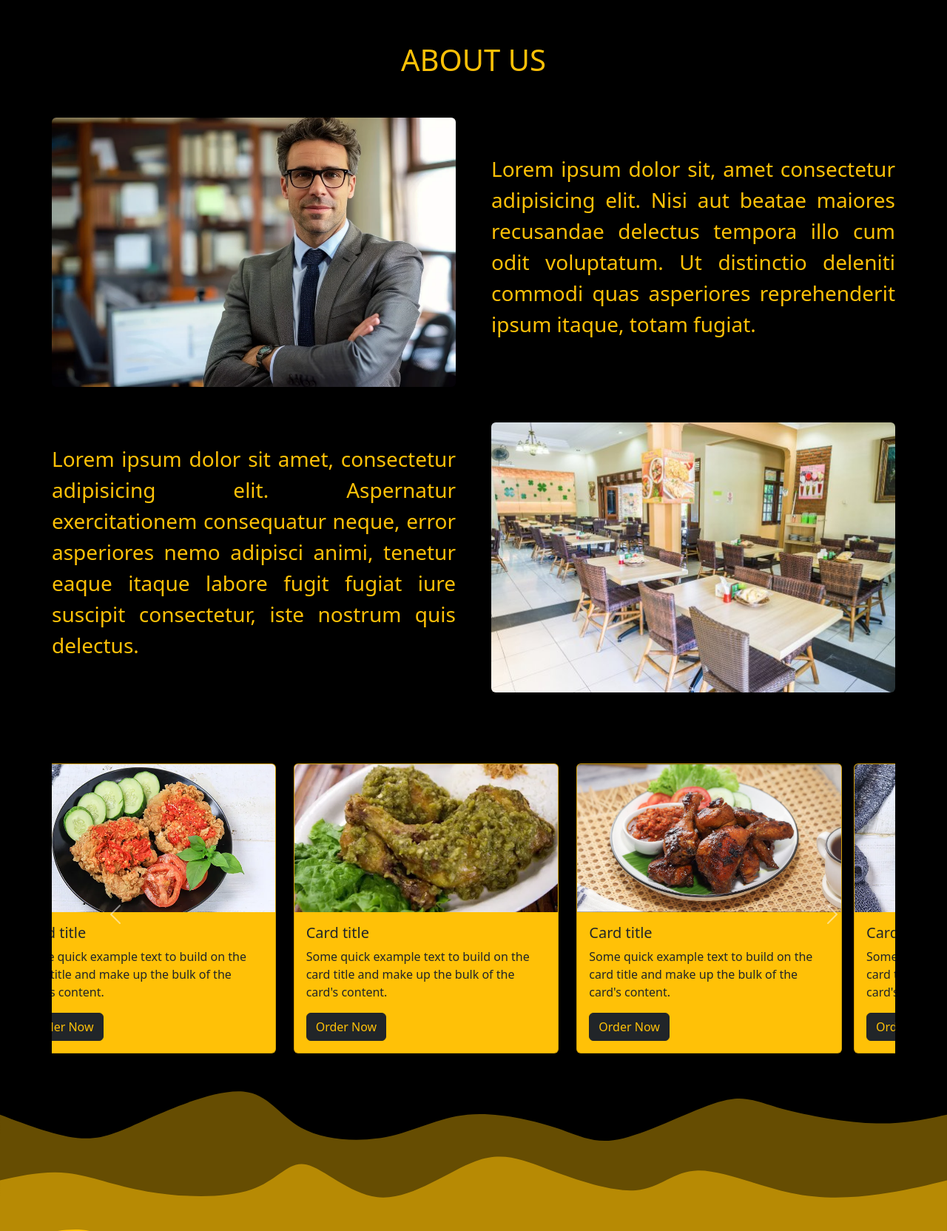
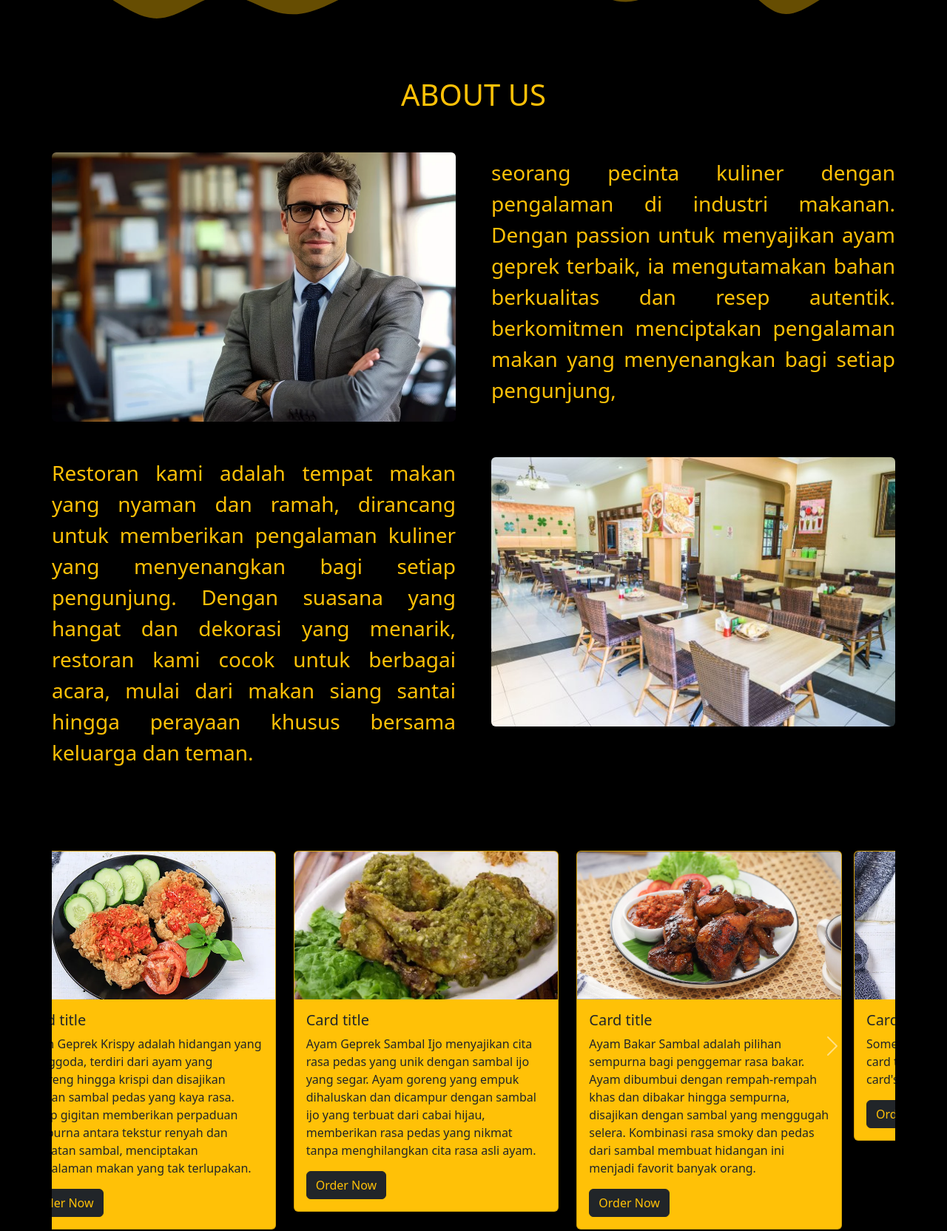
Before and after one commit to khaerulilman/ayamgeprek, a plain HTML site: page index.html in a window 1280 px wide. Shown: the part 896-2560 px from the top of the page at 74% size. Drawn offline with nearby package versions, Linux system fonts and the light colour scheme.

Commit message:
Update index.html

```diff
--- a/index.html
+++ b/index.html
@@ -54,9 +54,7 @@
                         alt="" class="img-fluid">
                 </div>
                 <div class="col-lg-6 pb-4 d-flex align-items-center fs-4 fs-lg-2" style="text-align: justify; ">
-                    Lorem ipsum, dolor sit amet consectetur adipisicing elit. Consequuntur dolor ullam atque non
-                    tenetur. Dolorem sapiente nulla in soluta iusto sunt explicabo, aut odit quo illum quas veritatis,
-                    nam a!
+                 Nikmati sensasi cita rasa ayam geprek yang menggugah selera di rumah makan kami. Dengan bahan-bahan segar dan resep khas yang telah turun temurun, setiap gigitan ayam geprek kami akan memanjakan lidah Anda. Kami menyajikan ayam yang digoreng renyah dan dihaluskan dengan sambal pedas yang menggigit, disertai pilihan lauk dan nasi hangat. Suasana yang nyaman dan pelayanan ramah siap menjadikan pengalaman makan Anda lebih istimewa. Ayo, datang dan rasakan kelezatannya!
                 </div>
             </div>
         </div>
@@ -89,19 +87,10 @@
                 </div>
                 <div class="col-lg-6 pb-5 d-flex align-items-center">
                     <p class="text-warning text-justify fs-3" style="text-align: justify;">
-                        Lorem
-                        ipsum dolor sit, amet
-                        consectetur
-                        adipisicing elit.
-                        Nisi aut beatae maiores recusandae delectus tempora illo cum odit voluptatum. Ut distinctio
-                        deleniti commodi quas asperiores reprehenderit ipsum itaque, totam fugiat.</p>
+                        seorang pecinta kuliner dengan pengalaman di industri makanan. Dengan passion untuk menyajikan ayam geprek terbaik, ia mengutamakan bahan berkualitas dan resep autentik. berkomitmen menciptakan pengalaman makan yang menyenangkan bagi setiap pengunjung,</p>
                 </div>
                 <div class="col-lg-6 pb-5 order-1 order-lg-0 d-flex align-items-center">
-                    <p class="text-warning text-justify fs-3" style="text-align: justify;">Lorem ipsum dolor sit amet,
-                        consectetur
-                        adipisicing elit.
-                        Aspernatur exercitationem consequatur neque, error asperiores nemo adipisci animi, tenetur eaque
-                        itaque labore fugit fugiat iure suscipit consectetur, iste nostrum quis delectus.</p>
+                    <p class="text-warning text-justify fs-3" style="text-align: justify;">Restoran kami adalah tempat makan yang nyaman dan ramah, dirancang untuk memberikan pengalaman kuliner yang menyenangkan bagi setiap pengunjung. Dengan suasana yang hangat dan dekorasi yang menarik, restoran kami cocok untuk berbagai acara, mulai dari makan siang santai hingga perayaan khusus bersama keluarga dan teman.</p>
                 </div>
                 <div class="col-lg-6 pb-5 ">
                     <img src="interior-ayam-geprek.jpg" class="img-fluid rounded w-100" alt="">
@@ -118,8 +107,7 @@
                                         alt="...">
                                     <div class="card-body">
                                         <h5 class="card-title">Card title</h5>
-                                        <p class="card-text">Some quick example text to build on the card title and make
-                                            up the bulk of the card's content.</p>
+                                        <p class="card-text">Ayam Geprek Krispy adalah hidangan yang menggoda, terdiri dari ayam yang digoreng hingga krispi dan disajikan dengan sambal pedas yang kaya rasa. Setiap gigitan memberikan perpaduan sempurna antara tekstur renyah dan kelezatan sambal, menciptakan pengalaman makan yang tak terlupakan.</p>
                                         <a href="#" class="btn btn-dark text-warning">Order Now</a>
                                     </div>
                                 </div>
@@ -131,8 +119,7 @@
                                         alt="...">
                                     <div class="card-body">
                                         <h5 class="card-title">Card title</h5>
-                                        <p class="card-text">Some quick example text to build on the card title and make
-                                            up the bulk of the card's content.</p>
+                                        <p class="card-text">Ayam Geprek Sambal Ijo menyajikan cita rasa pedas yang unik dengan sambal ijo yang segar. Ayam goreng yang empuk dihaluskan dan dicampur dengan sambal ijo yang terbuat dari cabai hijau, memberikan rasa pedas yang nikmat tanpa menghilangkan cita rasa asli ayam.</p>
                                         <a href="#" class="btn btn-dark text-warning">Order Now</a>
                                     </div>
                                 </div>
@@ -143,8 +130,7 @@
                                         style="height: 200px; object-fit: cover;" alt="...">
                                     <div class="card-body">
                                         <h5 class="card-title">Card title</h5>
-                                        <p class="card-text">Some quick example text to build on the card title and make
-                                            up the bulk of the card's content.</p>
+                                        <p class="card-text">Ayam Bakar Sambal adalah pilihan sempurna bagi penggemar rasa bakar. Ayam dibumbui dengan rempah-rempah khas dan dibakar hingga sempurna, disajikan dengan sambal yang menggugah selera. Kombinasi rasa smoky dan pedas dari sambal membuat hidangan ini menjadi favorit banyak orang.</p>
                                         <a href="#" class="btn btn-dark text-warning">Order Now</a>
                                     </div>
                                 </div>
@@ -198,11 +184,6 @@
 
                 <!-- Controls with smaller buttons -->
                 <div class="d-flex justify-content-center mt-3">
-                    <button class="carousel-control-prev btn btn-sm btn-dark me-2" type="button"
-                        data-bs-target="#menuCarousel" data-bs-slide="prev">
-                        <span class="carousel-control-prev-icon" aria-hidden="true"></span>
-                        <span class="visually-hidden">Previous</span>
-                    </button>
                     <button class="carousel-control-next btn btn-sm btn-dark" type="button"
                         data-bs-target="#menuCarousel" data-bs-slide="next">
                         <span class="carousel-control-next-icon" aria-hidden="true"></span>
```
